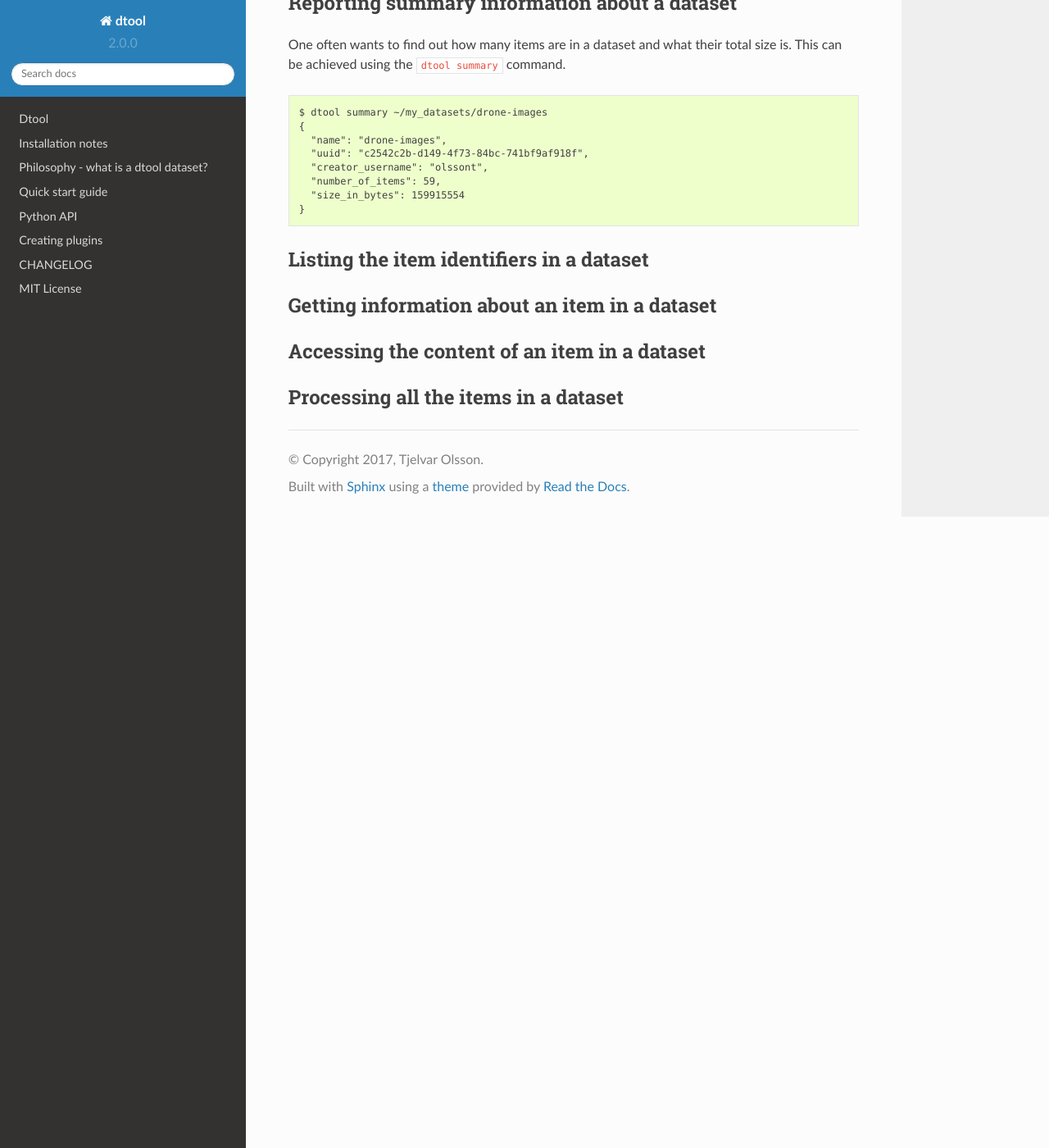
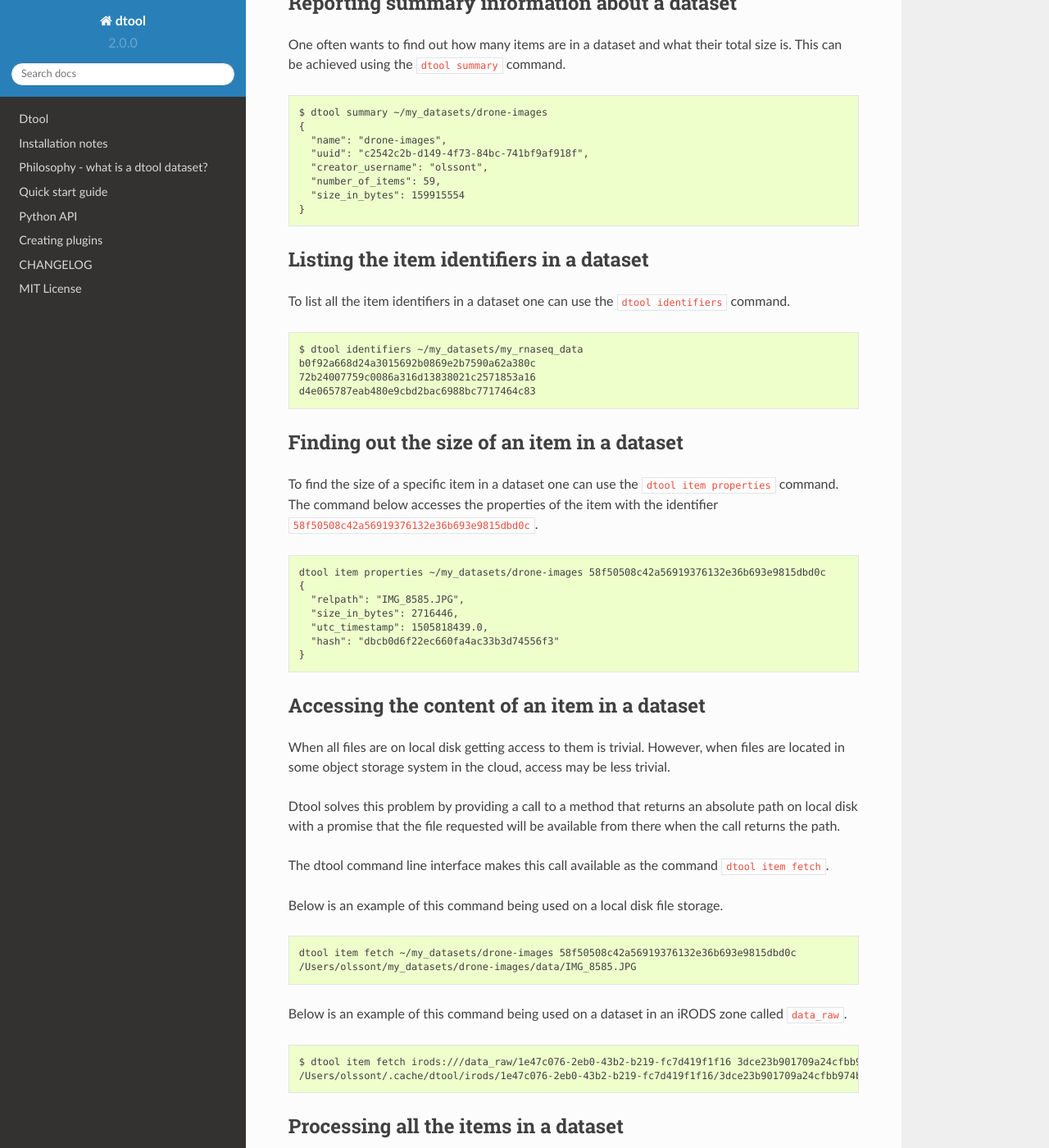
Before and after one commit to jic-dtool/dtool, a Sphinx documentation site: the page built from docs/source/working_with_datasets.rst, in a window 1280 px wide and 1400 px high, scrolled down 928 px. Shown: the whole window at 82% size. Built offline with Sphinx 7.4.7 and the Read the Docs theme 2.0.0, drawn with Linux system fonts in a browser that asks for light colours; some of the changed text lies outside the part shown.

Commit message:
Add more content to working with datasets doc

```diff
--- a/docs/source/working_with_datasets.rst
+++ b/docs/source/working_with_datasets.rst
@@ -60,14 +60,78 @@ total size is. This can be achieved using the ``dtool summary`` command.
 Listing the item identifiers in a dataset
 -----------------------------------------
 
+To list all the item identifiers in a dataset one can use the ``dtool
+identifiers`` command.
 
-Getting information about an item in a dataset
-----------------------------------------------
+.. code-block:: none
+
+    $ dtool identifiers ~/my_datasets/my_rnaseq_data
+    b0f92a668d24a3015692b0869e2b7590a62a380c
+    72b24007759c0086a316d13838021c2571853a16
+    d4e065787eab480e9cbd2bac6988bc7717464c83
+
+
+Finding out the size of an item in a dataset
+--------------------------------------------
+
+To find the size of a specific item in a dataset one can use the ``dtool item
+properties`` command. The command below accesses the properties of the item
+with the identifier ``58f50508c42a56919376132e36b693e9815dbd0c``.
+
+.. code-block:: none
+
+    dtool item properties ~/my_datasets/drone-images 58f50508c42a56919376132e36b693e9815dbd0c
+    {
+      "relpath": "IMG_8585.JPG",
+      "size_in_bytes": 2716446,
+      "utc_timestamp": 1505818439.0,
+      "hash": "dbcb0d6f22ec660fa4ac33b3d74556f3"
+    }
 
 
 Accessing the content of an item in a dataset
 ---------------------------------------------
 
+When all files are on local disk getting access to them is trivial.  However,
+when files are located in some object storage system in the cloud, access may
+be less trivial.
+
+Dtool solves this problem by providing a call to a method that returns an
+absolute path on local disk with a promise that the file requested will be
+available from there when the call returns the path.
+
+The dtool command line interface makes this call available as the command
+``dtool item fetch``.
+
+Below is an example of this command being used on a local disk file storage.
+
+.. code-block:: none
+
+    dtool item fetch ~/my_datasets/drone-images 58f50508c42a56919376132e36b693e9815dbd0c
+    /Users/olssont/my_datasets/drone-images/data/IMG_8585.JPG
+
+Below is an example of this command being used on a dataset in an iRODS zone
+called ``data_raw``.
+
+.. code-block:: none
+
+    $ dtool item fetch irods:///data_raw/1e47c076-2eb0-43b2-b219-fc7d419f1f16 3dce23b901709a24cfbb974b70c1ef132af10a67
+    /Users/olssont/.cache/dtool/irods/1e47c076-2eb0-43b2-b219-fc7d419f1f16/3dce23b901709a24cfbb974b70c1ef132af10a67.txt
+
 
 Processing all the items in a dataset
 -------------------------------------
+
+By combining the use of ``dtool identifiers`` and ``dtool item fetch`` it is
+possible to create basic Bash scripts to process all the items in a dataset.
+
+.. code-block:: none
+
+    $ DS_URI=~/my_datasets/my_rnaseq_data
+    $ for ITEM_ID in `dtool identifiers $DS_URI`;
+    > do ITEM_FPATH=`dtool item fetch $DS_URI $ITEM_ID`;
+    > echo $ITEM_FPATH;
+    > done
+    /Users/olssont/my_datasets/my_rnaseq_data/data/rna_seq_reads_2.fq
+    /Users/olssont/my_datasets/my_rnaseq_data/data/rna_seq_reads_3.fq
+    /Users/olssont/my_datasets/my_rnaseq_data/data/rna_seq_reads_1.fq
```
